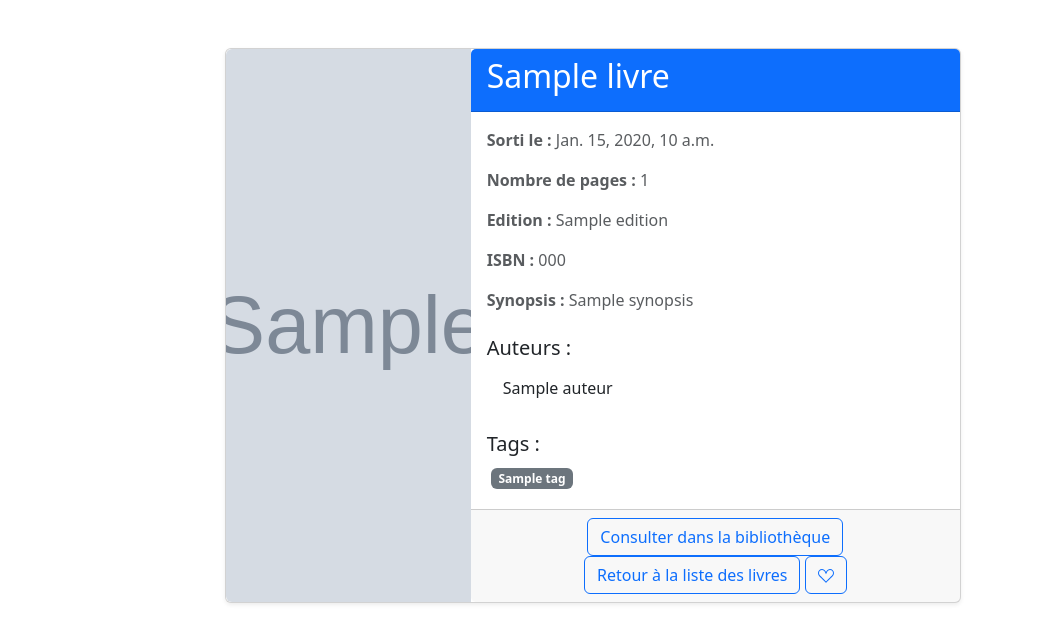
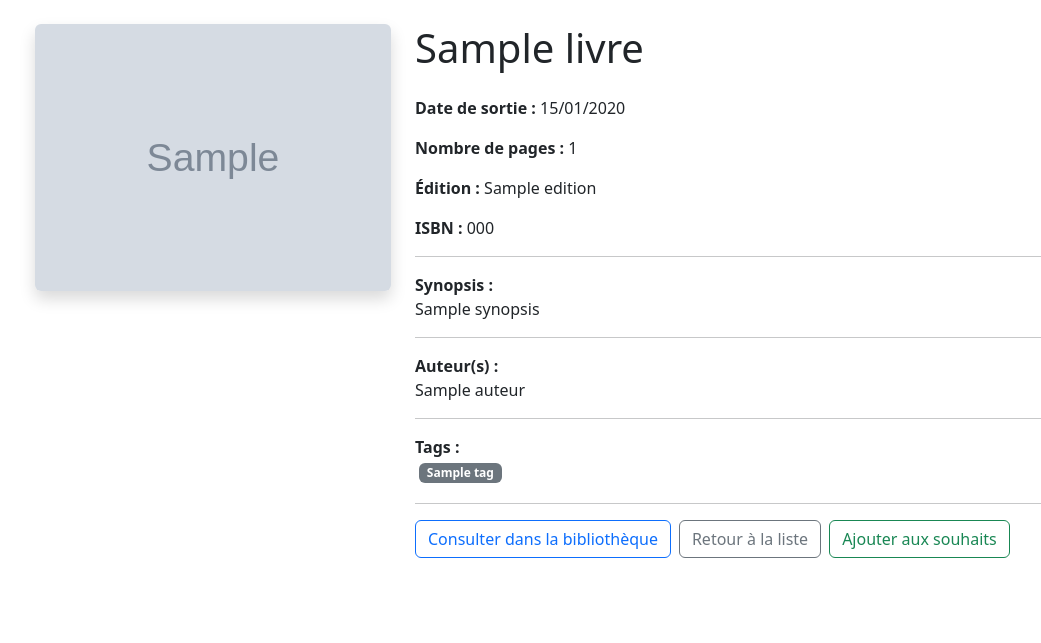
Before and after one commit to closzach/Mediatheque, a Django app: template livres/templates/livres/detail_livre.html in a window 1280 px wide. Shown: the part 56-699 px from the top of the page, without its empty margins (47-1088 px from the left). Run offline with Django 5.2, Linux system fonts and the light colour scheme; the template is opened without the code that fills it: most values are stand-ins (such as "Sample title", 1, 10 or a date in 2020); grey boxes marked "Sample" are stand-in pictures; some libraries are stand-ins or nearby versions.

Commit message:
Amélioration détail des livres.

```diff
--- a/livres/templates/livres/detail_livre.html
+++ b/livres/templates/livres/detail_livre.html
@@ -3,28 +3,36 @@
 
 {% block title %}{{ livre.nom }}{% endblock %}
 
+{% block styles %}
+<link rel="stylesheet" href="{% static 'css/custom.css' %}">
+{% endblock %}
+
 {% block content %}
-<div class="container mt-5">
-    <div class="row justify-content-center">
-        <div class="col-md-8">
-            <div class="card shadow-sm">
-                <div class="row g-0">
-                    <div class="col-md-4">
-                        <img src="{{ livre.image.url }}" class="img-fluid rounded-start" alt="{{ livre.nom }}" style="height: 100%; object-fit: cover;">
+
+<div class="container mt-4">
+    <div class="row">
+        <div class="col-lg-4">
+            {% if livre.image %}
+            <img src="{{ livre.image.url }}" class="img-fluid rounded shadow" alt="Image de {{ livre.nom }}">
+            {% else %}
+            <div class="d-flex align-items-center justify-content-center bg-light rounded shadow" style="height: 300px;">
+                <em class="text-muted">Aucune image disponible</em>
             </div>
-                    <div class="col-md-8">
-                        <div class="card-header bg-primary text-white position-relative">
-                            <h2>{{ livre.nom }}</h2>
-                            <div class="position-absolute top-0 end-0 mt-2 me-2 d-flex">
+            {% endif %}
+        </div>
+        <div class="col-lg-8">
+            <div class="d-flex justify-content-between align-items-start mb-3">
+                <h1>{{ livre.nom }}</h1>
+                <div class="d-flex gap-2">
                     {% if perms.api.modifier_livre %}
-                                <a href="{% url 'livres:modifier_livre' livre.id %}" class="btn btn-secondary btn-sm me-2">
+                    <a href="{% url 'livres:modifier_livre' livre.id %}" class="btn btn-outline-secondary btn-sm" title="Modifier">
                         <svg xmlns="http://www.w3.org/2000/svg" width="16" height="16" fill="currentColor" class="bi bi-pencil" viewBox="0 0 16 16">
                             <path d="M12.146.146a.5.5 0 0 1 .708 0l3 3a.5.5 0 0 1 0 .708l-10 10a.5.5 0 0 1-.168.11l-5 2a.5.5 0 0 1-.65-.65l2-5a.5.5 0 0 1 .11-.168zM11.207 2.5 13.5 4.793 14.793 3.5 12.5 1.207zm1.586 3L10.5 3.207 4 9.707V10h.5a.5.5 0 0 1 .5.5v.5h.5a.5.5 0 0 1 .5.5v.5h.293zm-9.761 5.175-.106.106-1.528 3.821 3.821-1.528.106-.106A.5.5 0 0 1 5 12.5V12h-.5a.5.5 0 0 1-.5-.5V11h-.5a.5.5 0 0 1-.468-.325"/>
                         </svg>
                     </a>
                     {% endif %}
                     {% if perms.api.supprimer_livre %}
-                                <button type="button" class="btn btn-danger btn-sm" data-bs-toggle="modal" data-bs-target="#confirmationModal">
+                    <button type="button" class="btn btn-outline-danger btn-sm" data-bs-toggle="modal" data-bs-target="#confirmationModal" title="Supprimer">
                         <svg xmlns="http://www.w3.org/2000/svg" width="16" height="16" fill="currentColor" class="bi bi-x-lg" viewBox="0 0 16 16">
                             <path d="M2.146 2.854a.5.5 0 1 1 .708-.708L8 7.293l5.146-5.147a.5.5 0 0 1 .708.708L8.707 8l5.147 5.146a.5.5 0 0 1-.708.708L8 8.707l-5.146 5.147a.5.5 0 0 1-.708-.708L7.293 8z"/>
                         </svg>
@@ -32,57 +40,61 @@
                     {% endif %}
                 </div>
             </div>
-                        <div class="card-body">
-                            <p class="text-muted"><strong>Sorti le :</strong> {{ livre.date_sortie }}</p>
-                            <p class="text-muted"><strong>Nombre de pages :</strong> {{ livre.nombre_pages }}</p>
+
+            <p><strong>Date de sortie :</strong> {{ livre.date_sortie|date:"d/m/Y" }}</p>
+            <p><strong>Nombre de pages :</strong> {{ livre.nombre_pages }}</p>
             {% if livre.edition %}
-                            <p class="text-muted"><strong>Edition :</strong> {{ livre.edition }}</p>
+            <p><strong>Édition :</strong> {{ livre.edition }}</p>
             {% endif %}
-                            <p class="text-muted"><strong>ISBN :</strong> {{ livre.isbn }}</p>
-                            <p class="text-muted"><strong>Synopsis :</strong> {{ livre.synopsis }}</p>
+            <p><strong>ISBN :</strong> {{ livre.isbn }}</p>
 
-                            <div class="mt-4">
-                                <h5>Auteurs :</h5>
-                                <ul class="list-group list-group-flush">
+            <hr>
+            <strong>Synopsis :</strong>
+            {% if livre.synopsis %}
+            <p>{{ livre.synopsis }}</p>
+            {% else %}
+            <p class="text-muted">Aucun synopsis disponible.</p>
+            {% endif %}
+
+            {% if auteurs %}
+            <hr>
+            <strong>Auteur(s) :</strong>
+            <ul class="list-unstyled">
                 {% for auteur in auteurs %}
-                                    <li class="list-group-item">{{ auteur.nom }}</li>
+                <li>{{ auteur.nom }}</li>
                 {% endfor %}
             </ul>
-                            </div>
+            {% endif %}
 
-                            <div class="mt-4">
-                                <h5>Tags :</h5>
+            {% if tags %}
+            <hr>
+            <strong>Tags :</strong>
             <div class="d-flex flex-wrap">
                 {% for tag in tags %}
                 <span class="badge bg-secondary m-1">{{ tag.tag }}</span>
                 {% endfor %}
             </div>
-                            </div>
-                        </div>
-                        <div class="card-footer text-center">
+            {% endif %}
+
+            <hr>
+            <div class="d-flex flex-wrap gap-2 mt-3">
                 {% if bouton_ajouter %}
                 <a href="{% url 'livres:ajouter_livre' livre.id %}" class="btn btn-outline-primary">Ajouter à la collection</a>
                 {% endif %}
                 {% if lecture %}
                 <a href="{% url 'livres:detail_lecture' lecture.id %}" class="btn btn-outline-primary">Consulter dans la bibliothèque</a>
                 {% endif %}
-                            <a href="{% url 'livres:rechercher' %}" class="btn btn-outline-primary">Retour à la liste des livres</a>
+                <a href="{% url 'livres:rechercher' %}" class="btn btn-outline-secondary">Retour à la liste</a>
+
                 {% if souhait %}
-                            <a href="{% url 'livres:retirer_souhait' livre.id %}" class="btn btn-outline-primary">
-                                <svg xmlns="http://www.w3.org/2000/svg" width="16" height="16" fill="currentColor" class="bi bi-suit-heart-fill" viewBox="0 0 16 16">
-                                    <path d="M4 1c2.21 0 4 1.755 4 3.92C8 2.755 9.79 1 12 1s4 1.755 4 3.92c0 3.263-3.234 4.414-7.608 9.608a.513.513 0 0 1-.784 0C3.234 9.334 0 8.183 0 4.92 0 2.755 1.79 1 4 1"/>
-                                </svg>
+                <a href="{% url 'livres:retirer_souhait' livre.id %}" class="btn btn-outline-success" title="Retirer des souhaits">
+                    Retirer des souhaits
                 </a>
                 {% else %}
-                            <a href="{% url 'livres:ajouter_souhait' livre.id %}" class="btn btn-outline-primary">
-                                <svg xmlns="http://www.w3.org/2000/svg" width="16" height="16" fill="currentColor" class="bi bi-suit-heart" viewBox="0 0 16 16">
-                                    <path d="m8 6.236-.894-1.789c-.222-.443-.607-1.08-1.152-1.595C5.418 2.345 4.776 2 4 2 2.324 2 1 3.326 1 4.92c0 1.211.554 2.066 1.868 3.37.337.334.721.695 1.146 1.093C5.122 10.423 6.5 11.717 8 13.447c1.5-1.73 2.878-3.024 3.986-4.064.425-.398.81-.76 1.146-1.093C14.446 6.986 15 6.131 15 4.92 15 3.326 13.676 2 12 2c-.777 0-1.418.345-1.954.852-.545.515-.93 1.152-1.152 1.595zm.392 8.292a.513.513 0 0 1-.784 0c-1.601-1.902-3.05-3.262-4.243-4.381C1.3 8.208 0 6.989 0 4.92 0 2.755 1.79 1 4 1c1.6 0 2.719 1.05 3.404 2.008.26.365.458.716.596.992a7.6 7.6 0 0 1 .596-.992C9.281 2.049 10.4 1 12 1c2.21 0 4 1.755 4 3.92 0 2.069-1.3 3.288-3.365 5.227-1.193 1.12-2.642 2.48-4.243 4.38z"/>
-                                </svg>
+                <a href="{% url 'livres:ajouter_souhait' livre.id %}" class="btn btn-outline-success" title="Ajouter aux souhaits">
+                    Ajouter aux souhaits
                 </a>
                 {% endif %}
-                        </div>
-                    </div>
-                </div>
             </div>
         </div>
     </div>
@@ -93,8 +105,8 @@
     <div class="modal-dialog">
         <div class="modal-content">
             <div class="modal-header">
-                <h5 class="modal-title" id="confirmationModalLabel">Confirmation de suppression</h5>
-                <button type="button" class="btn-close" data-bs-dismiss="modal" aria-label="Close"></button>
+                <h5 class="modal-title">Confirmation de suppression</h5>
+                <button type="button" class="btn-close" data-bs-dismiss="modal" aria-label="Fermer"></button>
             </div>
             <div class="modal-body">
                 Êtes-vous sûr de vouloir supprimer le livre <strong>{{ livre.nom }}</strong> ?
```
Lines whose indentation alone changed are shown as unchanged.
